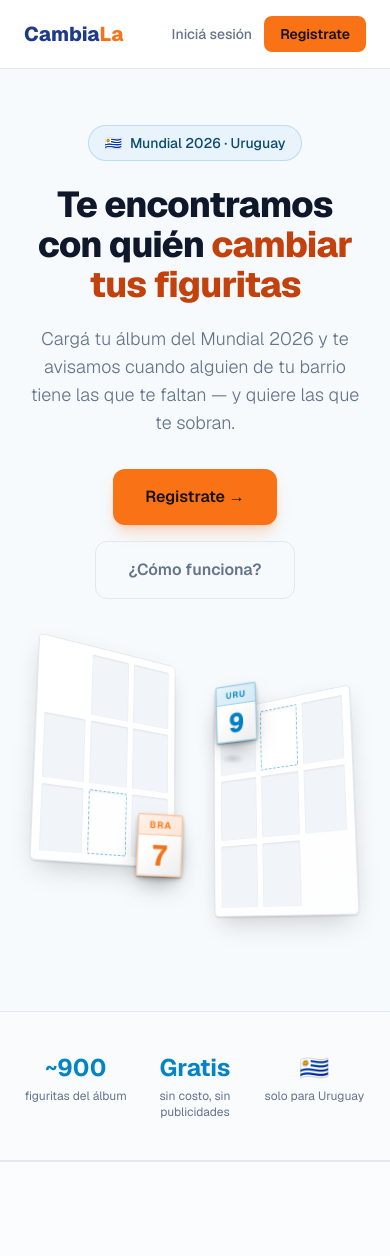
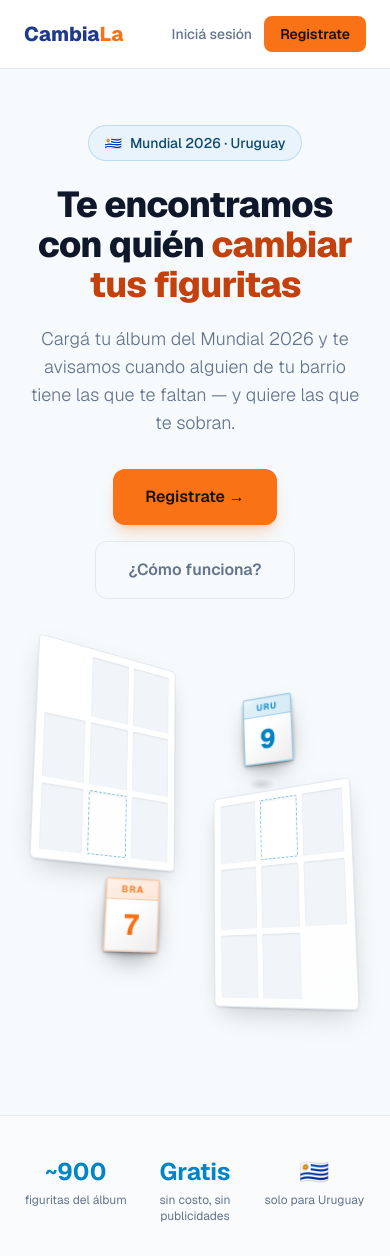
Before and after one commit to gonzalocvv/CambiaLa, a Next.js app: page / in a window 390 px wide. Shown: the top 1256 px of the page. Built offline with nearby package versions, Linux system fonts and the light colour scheme; no server answers.

Commit message:
Revert "fix(landing): aterrizaje de las figuritas correcto en mobile"
This reverts commit 250576e2749575a9fa702401b34fbd126926ccba.

```diff
--- a/src/app/globals.css
+++ b/src/app/globals.css
@@ -159,10 +159,6 @@ body[data-has-tabbar] {
 .exchange-scene {
   perspective: 800px;
   perspective-origin: 50% 40%;
-  /* Aspect-ratio fijo (desktop 520×480 = igual que antes) en vez de altura px fija:
-     así alto y ancho escalan juntos y el aterrizaje de las figuritas (que escala con
-     el ancho) cae en el hueco a cualquier viewport, incluido mobile (RF-825). */
-  aspect-ratio: 13 / 12;
 }
 
 /* Mini-álbumes tilteados en 3D */
@@ -413,11 +409,7 @@ body[data-has-tabbar] {
    `perspective` de la escena) y hacen crossfade co-ubicado con las copias estáticas. */
 .scene-fly {
   position: absolute;
-  /* Ancho proporcional puro (NO clamp): los translate() del vuelo son % del ancho
-     propio, así que el ancho debe escalar con la escena para que el aterrizaje caiga
-     en el hueco a cualquier viewport (en desktop 11.5% de 520 ≈ 60px = igual que antes;
-     el clamp rompía esto en mobile, ver RF-825). */
-  width: 11.5%;
+  width: clamp(46px, 11.5%, 60px);
   aspect-ratio: 3 / 4;
   border-radius: 1.5px;
   opacity: 0;
@@ -560,8 +552,7 @@ body[data-has-tabbar] {
    el contacto. Lockstep con su voladora (mismos % y beziers por tramo). */
 .fly-shadow {
   position: absolute;
-  /* Mismo ancho proporcional que .scene-fly (lockstep). */
-  width: 11.5%;
+  width: clamp(46px, 11.5%, 60px);
   aspect-ratio: 3 / 4;
   opacity: 0;
   background: radial-gradient(50% 16% at 50% 88%, rgb(0 0 0 / 0.45), transparent 70%);
--- a/src/components/landing/exchange-animation.tsx
+++ b/src/components/landing/exchange-animation.tsx
@@ -143,7 +143,10 @@ export function ExchangeAnimation() {
 
   return (
     <div aria-hidden="true" className="pointer-events-none w-full select-none">
-      <div ref={stageRef} className="exchange-scene relative mx-auto w-full max-w-[520px]">
+      <div
+        ref={stageRef}
+        className="exchange-scene relative mx-auto h-[420px] w-full max-w-[520px] sm:h-[480px]"
+      >
         <MiniAlbum side="a" />
         <MiniAlbum side="b" />
 
```
